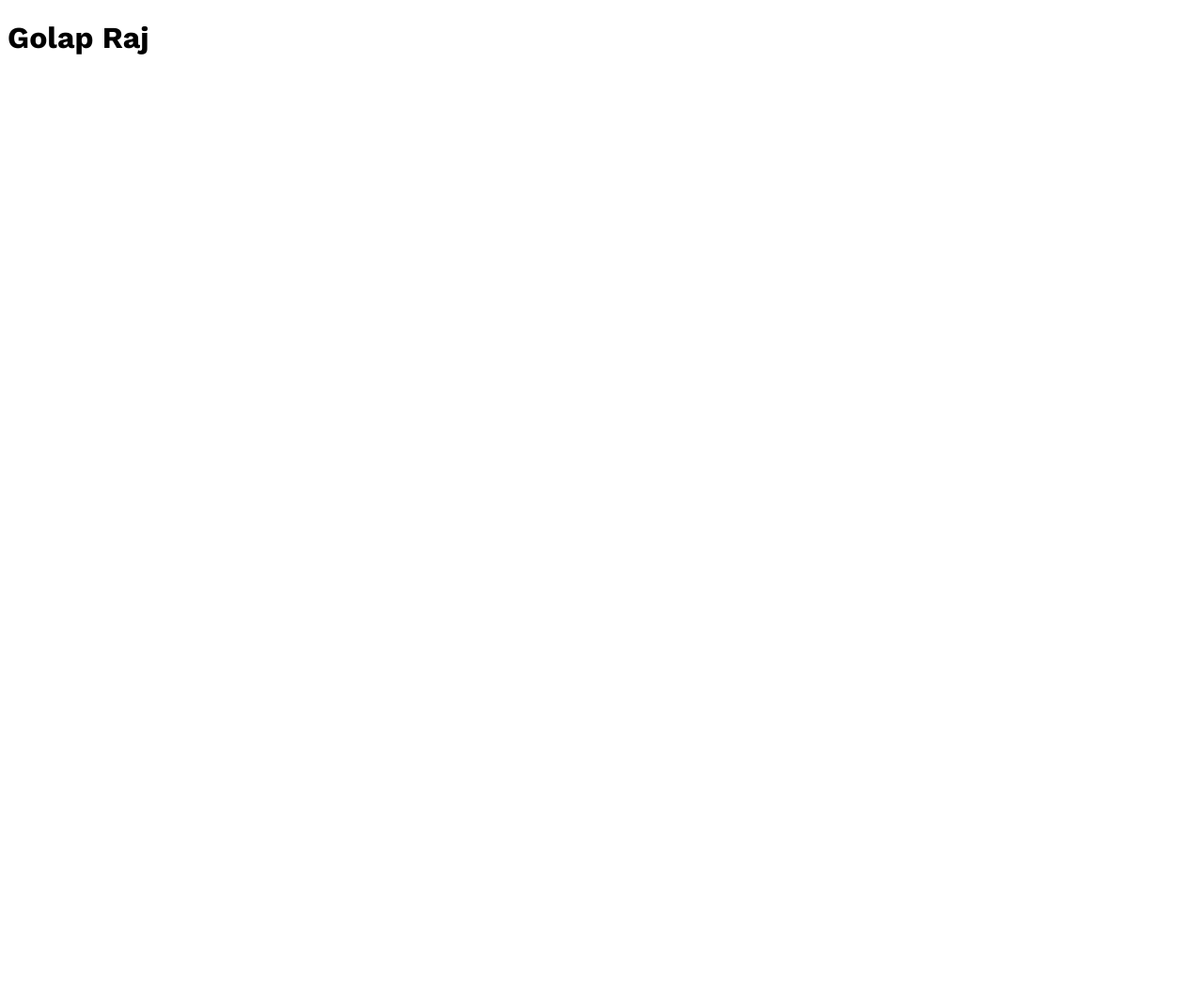
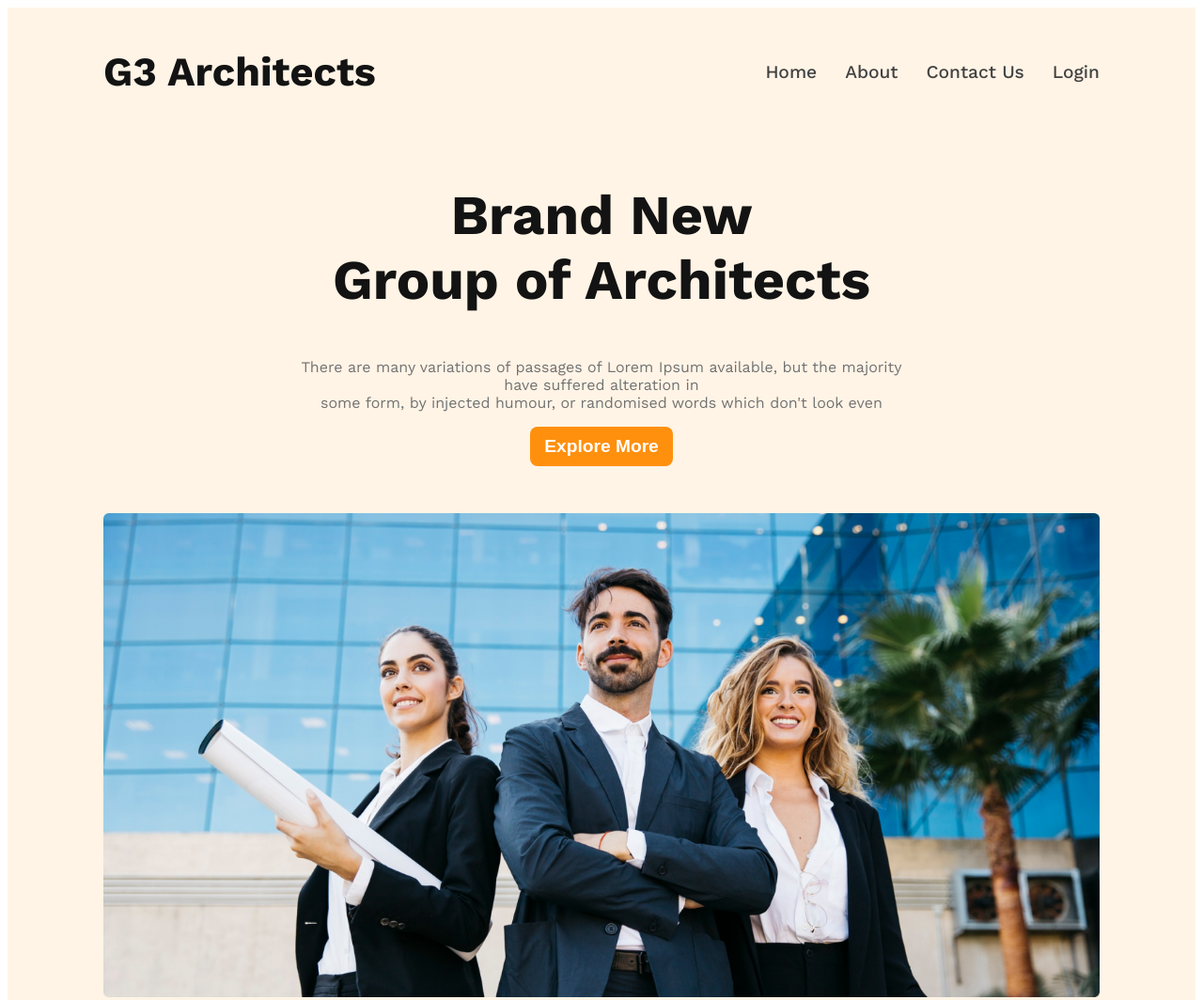
Before and after one commit to golap-raj/Reasponsive-design, a plain HTML site: page index.html in a window 1280 px wide. Shown: the top 1064 px of the page at 94% size. Before the commit the page ends 800 px from the top, so only its background shows below. Drawn offline with nearby package versions, Linux system fonts and the light colour scheme.

Commit message:
add header section

```diff
--- a/index.html
+++ b/index.html
@@ -7,8 +7,31 @@
     <link rel="stylesheet" href="./styels/styels.css">
 </head>
 <body class="work-sans">
-    <header>
-        <h1>Golap Raj</h1>
+    <header class="header-bg">
+        <nav class="nav-bar diplay-flex">
+            <h3 class="nav-content">G3 Architects</h3>
+
+            <ul class="navbar-links diplay-flex">
+                <li class="navbar-item"><a href="" class="navbar-link">Home</a></li>
+                <li class="navbar-item"><a href="" class="navbar-link">About</a></li>
+                <li class="navbar-item"><a href="" class="navbar-link">Contact Us</a></li>
+                <li class="navbar-item"><a href="" class="navbar-link">Login</a></li>
+
+            </ul>
+
+        </nav>
+
+        <div class="banner">
+
+            <div class="banner-content">
+                <h2 class="banner-title">Brand New <br>Group of Architects </h2>
+                <p class="banner-discription">There are many variations of passages of Lorem Ipsum available, but the majority have suffered alteration in <br>some form, by injected humour, or randomised words which don't look even</p>
+                <button class="banner-button">Explore More</button>
+            </div>
+
+            <img class="banner-img" src="./images/banner.png" alt="">
+
+        </div>
 
     </header>
 
--- a/styels/styels.css
+++ b/styels/styels.css
@@ -8,3 +8,80 @@
   font-weight: 400;
   font-style: normal;
 }
+
+/* header section */
+.header-bg{
+    background-color: rgba(255, 144, 14, 0.1);
+}
+.nav-bar, .banner{
+    max-width: 1060px;
+    margin: 0 auto;
+}
+
+.diplay-flex{
+    display: flex;
+}
+
+.navbar-item{
+    list-style: none;
+    margin-left: 30px;
+}
+.navbar-link{
+    text-decoration: none;
+    font-size: 1.2rem;
+    font-weight: 500;
+    color: rgb(66, 66, 66);
+}
+.nav-bar{
+    justify-content: space-between;
+    align-items: center;
+}
+.nav-content{
+    font-size: 2.7rem;
+    font-weight: 700;
+    color: rgb(19, 19, 19);
+}
+.banner-content{
+    max-width: 650px;
+    margin: 0 auto;
+    text-align: center;
+    margin-bottom: 50px;
+}
+.banner img{
+    width: 100%;
+}
+.banner-title{
+    font-size: 3.7rem;
+    font-weight: 700;
+    color: rgb(19, 19, 19);
+
+}
+
+.banner-discription{
+
+    font-size: 1rem;
+    font-weight: 400;
+    color: rgb(114, 114, 114);
+}
+.banner-button{
+    background-color: rgb(255, 144, 14);
+    color: rgb(255, 255, 255);
+    border-radius: 8px;
+    font-size: 1.2rem;
+    font-weight: 600;
+    padding: 10px 15px;
+    border: none;
+
+}
+
+/* responsive media quari */
+
+@media screen and (max-width: 576px) {
+    .nav-bar{
+        flex-direction: column;
+    }
+    .navbar-links{
+        flex-direction: column;
+    }
+
+}
```
